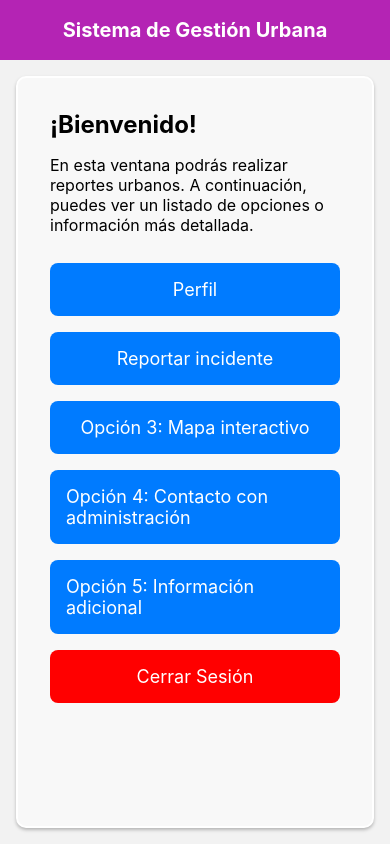
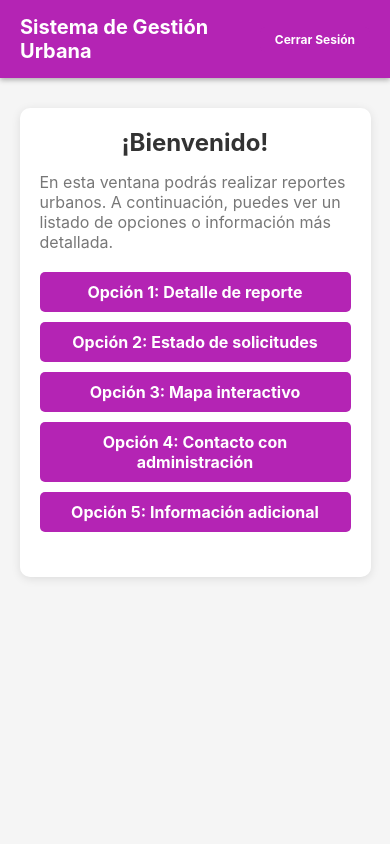
Before and after one commit to Juandoqg/SGU, a React Native app: screen /SecondScreen in a window 390 px wide. Built offline with nearby package versions, Linux system fonts and the light colour scheme.

Commit message:
Avance
avance

```diff
--- a/src/screens/MainScreen.js
+++ b/src/screens/MainScreen.js
@@ -2,11 +2,12 @@ import React from 'react';
 import { View, Text, StyleSheet, TouchableOpacity, Image, ScrollView } from 'react-native';
 import { useNavigation } from '@react-navigation/native';
 import styles from './MainScreenStyles'; // Importa los estilos desde el archivo
-
+import Layout from '../components/Layout';
 const MainScreen = () => {
   const navigation = useNavigation();
 
   return (
+    <Layout>
     <ScrollView contentContainerStyle={styles.scrollContainer}>
       <View style={styles.container}>
 
@@ -31,6 +32,7 @@ const MainScreen = () => {
 
       </View>
     </ScrollView>
+    </Layout>
   );
 };
 
--- a/src/screens/SecondScreen.js
+++ b/src/screens/SecondScreen.js
@@ -1,62 +1,205 @@
-import React from 'react';
-import { View, Text, ScrollView, TouchableOpacity } from 'react-native';
+import React, { useState } from 'react';
+import { View, Text, StyleSheet, ScrollView, Dimensions, TouchableOpacity, Modal, TextInput, Button } from 'react-native';
 import { useNavigation } from '@react-navigation/native';
-import Layout from '../components/Layout';
-import styles from './SecondScreenStyles';
 
 const SecondScreen = () => {
   const navigation = useNavigation();
+  const [modalVisible, setModalVisible] = useState(false); // Estado para controlar la visibilidad del modal
 
   const handleLogout = () => {
     navigation.navigate('MainScreen');
   };
 
-  const handlePress = (option) => {
-    console.log(option); // Aquí puedes manejar el evento de presión
+  const handleAddReport = () => {
+    setModalVisible(true); // Mostrar el modal
+  };
+
+  const handleCloseModal = () => {
+    setModalVisible(false); // Cerrar el modal
+  };
+
+  const handlePressOption = (option) => {
+    console.log(option); // Manejar la opción seleccionada
   };
 
   return (
-    <Layout>
-      <View style={styles.outerContainer}>
-        <ScrollView contentContainerStyle={styles.scrollContent}>
+    <View style={styles.container}>
+      {/* Header */}
+      <View style={styles.header}>
+        <Text style={styles.headerText}>Sistema de Gestión Urbana</Text>
+
+        {/* Botón de Cerrar Sesión */}
+        <View style={styles.headerRight}>
+          <TouchableOpacity style={styles.logoutButton} onPress={handleLogout}>
+            <Text style={styles.logoutButtonText}>Cerrar Sesión</Text>
+          </TouchableOpacity>
+        </View>
+      </View>
+
+      {/* Tarjeta con scroll que ocupa toda la pantalla menos el header */}
+      <ScrollView contentContainerStyle={styles.scrollContent}>
+        <View style={styles.scrollContainer}>
           <Text style={styles.title}>¡Bienvenido!</Text>
           <Text style={styles.description}>
             En esta ventana podrás realizar reportes urbanos. A continuación, puedes ver un listado de opciones o información más detallada.
           </Text>
 
+          {/* Botones para las opciones */}
           <View style={styles.buttonContainer}>
-            <TouchableOpacity style={styles.button} onPress={() => handlePress('Perfil')}>
-              <Text style={styles.buttonText}>Perfil</Text>
-            </TouchableOpacity>
+            {['Detalle de reporte', 'Estado de solicitudes', 'Mapa interactivo', 'Contacto con administración', 'Información adicional'].map((option, index) => (
+              <TouchableOpacity
+                key={index}
+                style={styles.optionButton}
+                onPress={() => handlePressOption(option)}
+                activeOpacity={0.7} // Cambia la opacidad al presionar
+              >
+                <Text style={styles.optionButtonText}>Opción {index + 1}: {option}</Text>
+              </TouchableOpacity>
+            ))}
+          </View>
+        </View>
+      </ScrollView>
 
-            <TouchableOpacity style={styles.button} onPress={() => handlePress('Reportar incidente')}>
-              <Text style={styles.buttonText}>Reportar incidente</Text>
-            </TouchableOpacity>
 
-            <TouchableOpacity style={styles.button} onPress={() => handlePress('Mapa interactivo')}>
-              <Text style={styles.buttonText}>Opción 3: Mapa interactivo</Text>
-            </TouchableOpacity>
-
-            <TouchableOpacity style={styles.button} onPress={() => handlePress('Contacto con administración')}>
-              <Text style={styles.buttonText}>Opción 4: Contacto con administración</Text>
-            </TouchableOpacity>
-
-            <TouchableOpacity style={styles.button} onPress={() => handlePress('Información adicional')}>
-              <Text style={styles.buttonText}>Opción 5: Información adicional</Text>
-            </TouchableOpacity>
-
-            {/* Botón de Cerrar Sesión */}
-            <TouchableOpacity
-              style={[styles.button, { backgroundColor: 'red' }]} // Usa el mismo estilo de botón con fondo rojo
-              onPress={handleLogout}
-            >
-              <Text style={styles.buttonText}>Cerrar Sesión</Text> {/* Usa el mismo estilo de texto */}
-            </TouchableOpacity>
-          </View>
-        </ScrollView>
-      </View>
-    </Layout>
+    </View>
   );
 };
 
+// Obtener las dimensiones de la pantalla
+const screenHeight = Dimensions.get('window').height;
+
+const styles = StyleSheet.create({
+  container: {
+    flex: 1,
+    backgroundColor: '#f5f5f5',
+  },
+  header: {
+    width: '100%',
+    backgroundColor: '#b424b4',
+    paddingVertical: 15,
+    paddingHorizontal: 20,
+    flexDirection: 'row',
+    justifyContent: 'space-between', // Distribuir espacio entre el texto y el botón
+    alignItems: 'center',
+    elevation: 4, // Sombra para Android
+    shadowColor: '#000', // Sombra para iOS
+    shadowOffset: { width: 0, height: 2 },
+    shadowOpacity: 0.3,
+    shadowRadius: 5,
+  },
+  headerText: {
+    color: '#fff',
+    fontSize: 20,
+    fontWeight: 'bold',
+  },
+  headerRight: {
+    flexDirection: 'row',
+    alignItems: 'center',
+  },
+  scrollContainer: {
+    width: '90%',
+    backgroundColor: '#fff',
+    borderRadius: 10,
+    padding: 20,
+    marginTop: 20,
+    alignSelf: 'center',
+    elevation: 5, // Sombra para Android
+    shadowColor: '#000', // Sombra para iOS
+    shadowOffset: { width: 0, height: 2 },
+    shadowOpacity: 0.1,
+    shadowRadius: 10,
+  },
+  scrollContent: {
+    paddingBottom: 20, // Para evitar que el contenido se pegue al fondo
+    paddingTop: 10, // Para añadir espacio arriba
+  },
+  title: {
+    fontSize: 24,
+    fontWeight: 'bold',
+    color: '#333',
+    marginBottom: 10,
+    textAlign: 'center',
+  },
+  description: {
+    fontSize: 16,
+    color: '#777',
+    textAlign: 'left',
+    marginVertical: 5,
+  },
+  buttonContainer: {
+    marginTop: 15,
+    marginBottom: 15,
+  },
+  optionButton: {
+    backgroundColor: '#b424b4', // Color del botón
+    paddingVertical: 10, // Padding vertical
+    paddingHorizontal: 15, // Padding horizontal
+    borderRadius: 5,
+    alignItems: 'center',
+    justifyContent: 'center',
+    marginBottom: 10, // Espaciado entre botones
+  },
+  optionButtonText: {
+    color: '#fff',
+    fontSize: 16, // Tamaño de fuente más grande
+    fontWeight: 'bold',
+    textAlign: 'center', // Centra el texto en el botón
+  },
+  logoutButton: {
+    backgroundColor: '#b424b4',
+    paddingVertical: 5,
+    paddingHorizontal: 15,
+    borderRadius: 5,
+    alignItems: 'center',
+    justifyContent: 'center',
+  },
+  logoutButtonText: {
+    color: '#fff',
+    fontSize: 12,
+    fontWeight: 'bold',
+  },
+  addButton: {
+    backgroundColor: '#b424b4', // Color del botón
+    paddingVertical: 3, // Menor padding vertical
+    paddingHorizontal: 8, // Menor padding horizontal
+    borderRadius: 5,
+    alignItems: 'center',
+    justifyContent: 'center',
+    marginTop: 10, // Espaciado superior
+  },
+  addButtonText: {
+    color: '#fff',
+    fontSize: 12, // Tamaño de fuente más pequeño
+    fontWeight: 'bold',
+  },
+  modalContainer: {
+    flex: 1,
+    justifyContent: 'center',
+    alignItems: 'center',
+    backgroundColor: 'rgba(0, 0, 0, 0.5)', // Fondo semi-transparente
+  },
+  modalContent: {
+    width: '80%',
+    backgroundColor: '#fff',
+    borderRadius: 10,
+    padding: 20,
+    alignItems: 'center',
+    elevation: 5,
+  },
+  modalTitle: {
+    fontSize: 20,
+    fontWeight: 'bold',
+    marginBottom: 15,
+  },
+  input: {
+    height: 100,
+    width: '100%',
+    borderColor: '#ccc',
+    borderWidth: 1,
+    borderRadius: 5,
+    padding: 10,
+    marginBottom: 10,
+  },
+});
+
 export default SecondScreen;
```
